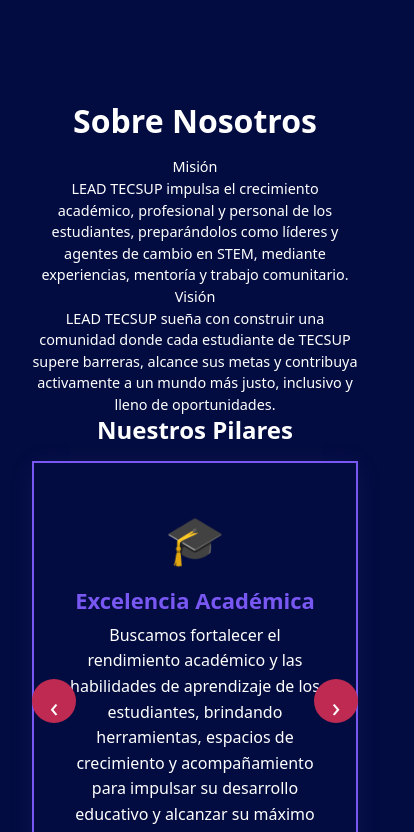
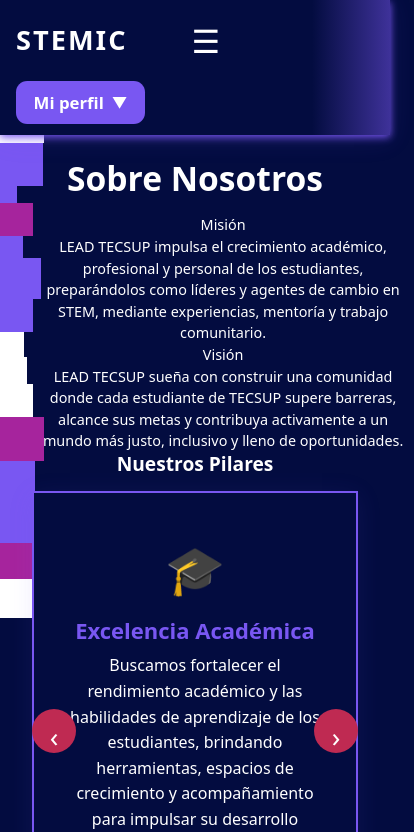
Before and after one commit to RageJohan/Proyecto_de_Tesis_C24_G34_Stemic_Frontend, a React (Vite) app: page /about-us in a window 390 px wide. Shown: the top 832 px of the page, 414 px wide, since content can reach past the window. Built offline with nearby package versions, Linux system fonts and the light colour scheme; no server answers.

Commit message:
Add animations and dynamic styles to the "About Us" page; implement an animated background and hamburger menu in the header.

```diff
--- a/src/components/AboutUs.jsx
+++ b/src/components/AboutUs.jsx
@@ -1,6 +1,7 @@
-"use client"
 
-import { useState } from "react"
+import { useState, useEffect, useRef } from "react";
+import Header from "./Header";
+import "../styles/AboutUs.css";
 
 const pillars = [
   {
@@ -52,11 +53,47 @@
   },
 ]
 
+
+function AnimatedTitle({ text }) {
+  return (
+    <>
+      {text.split("").map((char, i) => (
+        <span key={i} style={{ animationDelay: `${0.04 * i + 0.2}s` }}>{char === " " ? '\u00A0' : char}</span>
+      ))}
+    </>
+  );
+}
+
+function ParticlesBG() {
+  const ref = useRef();
+  useEffect(() => {
+    const container = ref.current;
+    if (!container) return;
+    const colors = ["var(--color-acento)", "#fff", "#7957F2", "#A6249D"];
+    for (let i = 0; i < 18; i++) {
+      const p = document.createElement("div");
+      p.className = "aboutus-particle";
+      p.style.width = `${16 + Math.random() * 32}px`;
+      p.style.height = p.style.width;
+      p.style.left = `${Math.random() * 100}vw`;
+      p.style.bottom = `-${Math.random() * 20}vh`;
+      p.style.background = colors[Math.floor(Math.random() * colors.length)];
+      p.style.animationDuration = `${10 + Math.random() * 8}s`;
+      p.style.animationDelay = `${Math.random() * 8}s`;
+      container.appendChild(p);
+    }
+    return () => { container.innerHTML = ""; };
+  }, []);
+  return <div className="aboutus-particles" ref={ref} />;
+}
+
 export default function AboutUs() {
-  // Carrusel pilares
   const [pillarIndex, setPillarIndex] = useState(0);
-  // Carrusel valores
   const [valueIndex, setValueIndex] = useState(0);
+  useEffect(() => {
+    document.body.classList.add('aboutus-bg-body');
+    return () => document.body.classList.remove('aboutus-bg-body');
+  }, []);
 
   // Carrusel pilares
   const nextPillar = () => setPillarIndex((prev) => (prev + 1) % pillars.length);
@@ -66,9 +103,19 @@
   const nextValue = () => setValueIndex((prev) => (prev + 1) % values.length);
   const prevValue = () => setValueIndex((prev) => (prev - 1 + values.length) % values.length);
 
+
+
+
   return (
+    <>
+      <Header />
+      <div className="aboutus-bg" />
+      <div className="aboutus-overlay" />
+      <ParticlesBG />
       <div className="aboutus-container">
-      <h1 className="aboutus-title">Sobre Nosotros</h1>
+        <h1 className="aboutus-title">
+          <AnimatedTitle text="Sobre Nosotros" />
+        </h1>
 
         {/* Acordeón horizontal misión/visión */}
         <div className="aboutus-horizontal-accordion">
@@ -147,5 +194,6 @@
           </div>
         </div>
       </div>
+    </>
   );
 }
--- a/src/components/Header.jsx
+++ b/src/components/Header.jsx
@@ -1,12 +1,25 @@
-import React, { useState } from "react";
+import React, { useState, useEffect } from "react";
 import { useNavigate } from "react-router-dom";
 import "../styles/Header.css";
 
+function useIsMobile(breakpoint = 900) {
+  const [isMobile, setIsMobile] = useState(window.innerWidth <= breakpoint);
+  useEffect(() => {
+    const handleResize = () => setIsMobile(window.innerWidth <= breakpoint);
+    window.addEventListener("resize", handleResize);
+    return () => window.removeEventListener("resize", handleResize);
+  }, [breakpoint]);
+  return isMobile;
+}
+
 export default function Header({ onLogout, onProfileUpdate }) {
   const [profileOpen, setProfileOpen] = useState(false);
+  const [navOpen, setNavOpen] = useState(false);
   const navigate = useNavigate();
+  const isMobile = useIsMobile();
 
   const handleNav = (view) => {
+    setNavOpen(false);
     if (view === 'home') navigate("/");
     else if (view === 'eventos') navigate("/eventos");
     else if (view === 'organizaciones') navigate("/organizaciones");
@@ -18,13 +31,28 @@
     <header className="header">
       <div className="header-left">
         <span className="header-logo" onClick={() => handleNav('home')}>STEMIC</span>
-        <nav className="header-nav">
+        {isMobile ? (
+          <>
+            <button className="header-hamburger" aria-label="Abrir menú" onClick={() => setNavOpen(v => !v)}>
+              <span role="img" aria-label="menu">☰</span>
+            </button>
+            <nav className={`header-nav${navOpen ? ' open' : ''}`} style={{ display: navOpen ? 'flex' : 'none' }}>
               <button className="header-link" onClick={() => handleNav('home')}>Inicio</button>
               <button className="header-link" onClick={() => handleNav('eventos')}>Eventos</button>
               <button className="header-link" onClick={() => handleNav('organizaciones')}>Organizaciones</button>
               <button className="header-link" onClick={() => handleNav('join-us')}>Únete</button>
               <button className="header-link" onClick={() => handleNav('sobre')}>Sobre Nosotros</button>
             </nav>
+          </>
+        ) : (
+          <nav className="header-nav" style={{ display: 'flex' }}>
+            <button className="header-link" onClick={() => handleNav('home')}>Inicio</button>
+            <button className="header-link" onClick={() => handleNav('eventos')}>Eventos</button>
+            <button className="header-link" onClick={() => handleNav('organizaciones')}>Organizaciones</button>
+            <button className="header-link" onClick={() => handleNav('join-us')}>Únete</button>
+            <button className="header-link" onClick={() => handleNav('sobre')}>Sobre Nosotros</button>
+          </nav>
+        )}
       </div>
       <div className="header-profile">
         <button className="header-profile-btn" onClick={() => setProfileOpen(v => !v)}>
--- a/src/index.css
+++ b/src/index.css
@@ -1,3 +1,9 @@
+body.aboutus-bg-body {
+  background: linear-gradient(120deg, #7957F2 0%, #A6249D 100%) fixed !important;
+  min-height: 100vh;
+  width: 100vw;
+  overflow-x: hidden;
+}
 :root {
   /* Colores principales */
   --color-bg: #030C40;
--- /dev/null
+++ b/src/styles/AboutUs.css
@@ -0,0 +1,122 @@
+/* AboutUs.css - Animaciones y layout dinámico para AboutUs
+
+.aboutus-bg {
+  position: fixed;
+  top: 0; left: 0; width: 100vw; height: 100vh;
+  z-index: 0;
+  overflow: hidden;
+  pointer-events: none;
+}
+
+.aboutus-overlay {
+  position: fixed;
+  top: 0; left: 0; width: 100vw; height: 100vh;
+  background: linear-gradient(120deg, rgba(121,87,242,0.7) 0%, rgba(166,36,157,0.5) 100%);
+  z-index: 1;
+  pointer-events: none;
+}
+
+.aboutus-container {
+  position: relative;
+  z-index: 2;
+  min-height: 100vh;
+  width: 100vw;
+  color: #fff;
+  display: flex;
+  flex-direction: column;
+  align-items: center;
+  justify-content: flex-start;
+  padding-top: 5rem;
+  padding-bottom: 3rem;
+  overflow-x: hidden;
+}
+
+.aboutus-title {
+  font-size: 3rem;
+  font-weight: 800;
+  letter-spacing: 2px;
+  margin-bottom: 2.5rem;
+  text-shadow: 0 4px 24px rgba(121,87,242,0.25);
+  animation: fadeInDown 1s;
+}
+
+.aboutus-horizontal-accordion {
+  display: flex;
+  gap: 2rem;
+  margin-bottom: 3rem;
+  width: 90vw;
+  max-width: 900px;
+  animation: slideInLeft 1.2s;
+}
+
+.aboutus-h-accordion-card {
+  flex: 1;
+  background: rgba(255,255,255,0.10);
+  border-radius: 1.2rem;
+  box-shadow: 0 2px 16px rgba(121,87,242,0.10);
+  padding: 2rem 1.5rem;
+  min-width: 0;
+  transition: box-shadow 0.3s, background 0.3s;
+  border: 2px solid rgba(255,255,255,0.18);
+}
+
+.aboutus-h-accordion-title {
+  font-size: 1.5rem;
+  font-weight: 700;
+  margin-bottom: 1rem;
+  color: #fff;
+  text-shadow: 0 2px 8px rgba(121,87,242,0.18);
+}
+
+.aboutus-h-accordion-content {
+  font-size: 1.1rem;
+  color: #f3eaff;
+}
+
+.aboutus-subtitle {
+  font-size: 2rem;
+  font-weight: 700;
+  margin: 2.5rem 0 1.5rem 0;
+  color: #fff;
+  text-shadow: 0 2px 8px rgba(166,36,157,0.18);
+  animation: fadeInDown 1.2s;
+}
+
+.carousel {
+  animation: fadeInUp 1.2s;
+}
+
+@keyframes fadeInDown {
+  from { opacity: 0; transform: translateY(-40px); }
+  to { opacity: 1; transform: translateY(0); }
+}
+@keyframes fadeInUp {
+  from { opacity: 0; transform: translateY(40px); }
+  to { opacity: 1; transform: translateY(0); }
+}
+@keyframes slideInLeft {
+  from { opacity: 0; transform: translateX(-60px); }
+  to { opacity: 1; transform: translateX(0); }
+}
+
+/* Partículas animadas */
+.aboutus-particles {
+  position: absolute;
+  top: 0; left: 0; width: 100vw; height: 100vh;
+  z-index: 0;
+  pointer-events: none;
+}
+
+@media (max-width: 900px) {
+  .aboutus-horizontal-accordion {
+    flex-direction: column;
+    gap: 1.2rem;
+    width: 98vw;
+  }
+}
+
+@media (max-width: 600px) {
+  .aboutus-title { font-size: 2.1rem; }
+  .aboutus-subtitle { font-size: 1.2rem; }
+  .aboutus-container { padding-top: 3.5rem; }
+}
--- a/src/styles/Header.css
+++ b/src/styles/Header.css
@@ -1,3 +1,47 @@
+/* Menú hamburguesa */
+.header-hamburger {
+  display: none;
+  background: none;
+  border: none;
+  color: var(--color-blanco);
+  font-size: 2rem;
+  cursor: pointer;
+  margin-left: 0.5rem;
+  z-index: 120;
+}
+
+@media (max-width: 900px) {
+  .header-nav {
+    display: none;
+    flex-direction: column;
+    background: linear-gradient(90deg, var(--color-bg) 80%, var(--color-acento) 120%);
+    position: absolute;
+    top: 100%;
+    left: 0;
+    width: 100vw;
+    box-shadow: 0 4px 24px 0 rgba(121,87,242,0.13);
+    padding: 1.2rem 0 1.2rem 2rem;
+    gap: 1.2rem;
+    z-index: 110;
+    border-bottom-left-radius: 1.2rem;
+    border-bottom-right-radius: 1.2rem;
+  }
+  .header-nav.open {
+    display: flex;
+  }
+  .header-hamburger {
+    display: block;
+  }
+  .header {
+    flex-direction: row;
+    align-items: center;
+    padding: 0.7rem 1rem;
+    gap: 0.7rem;
+  }
+  .header-left {
+    gap: 1rem;
+  }
+}
 .header {
   width: 100vw;
   min-width: 100vw;
```
Lines whose indentation alone changed are shown as unchanged.
